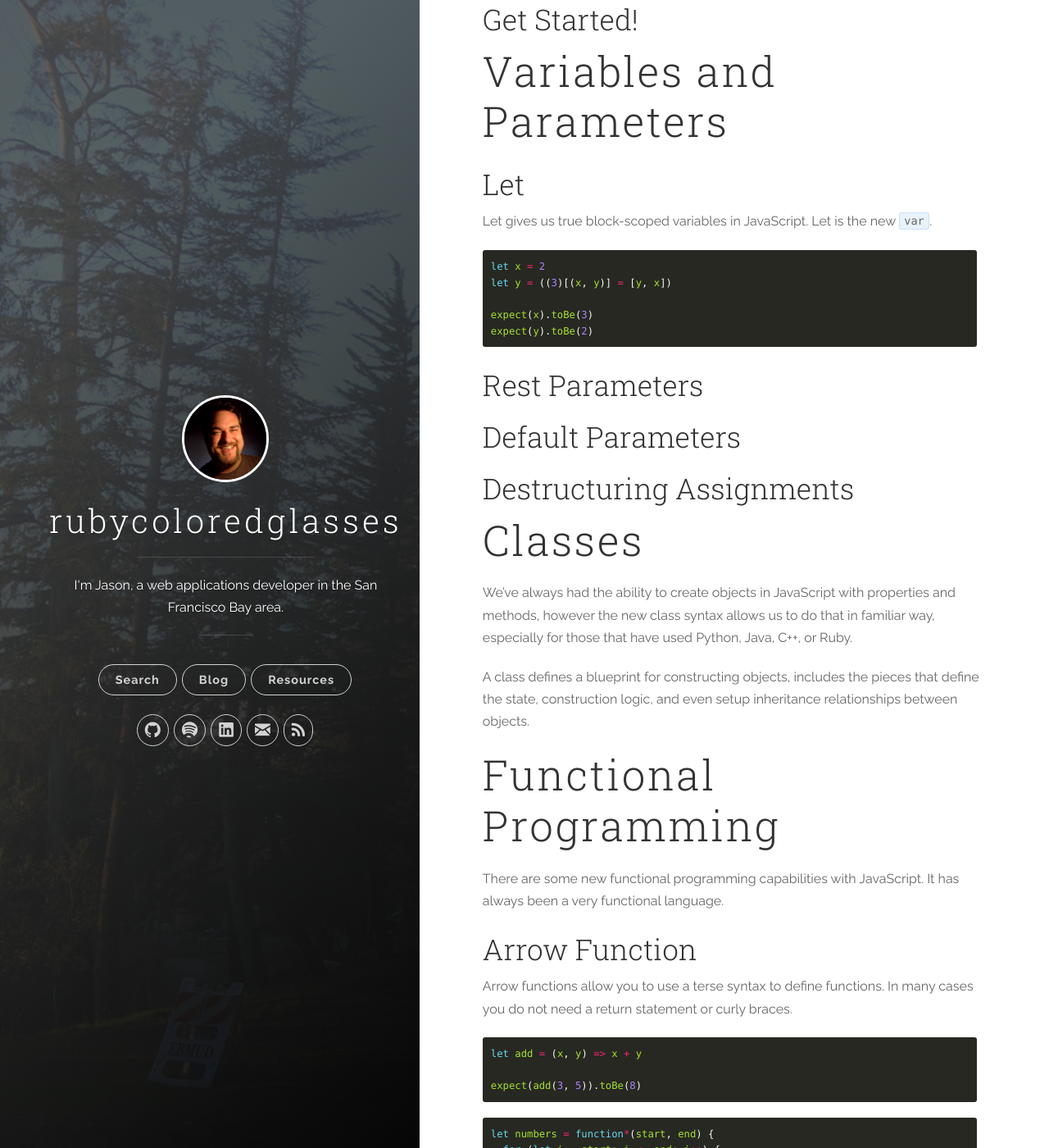
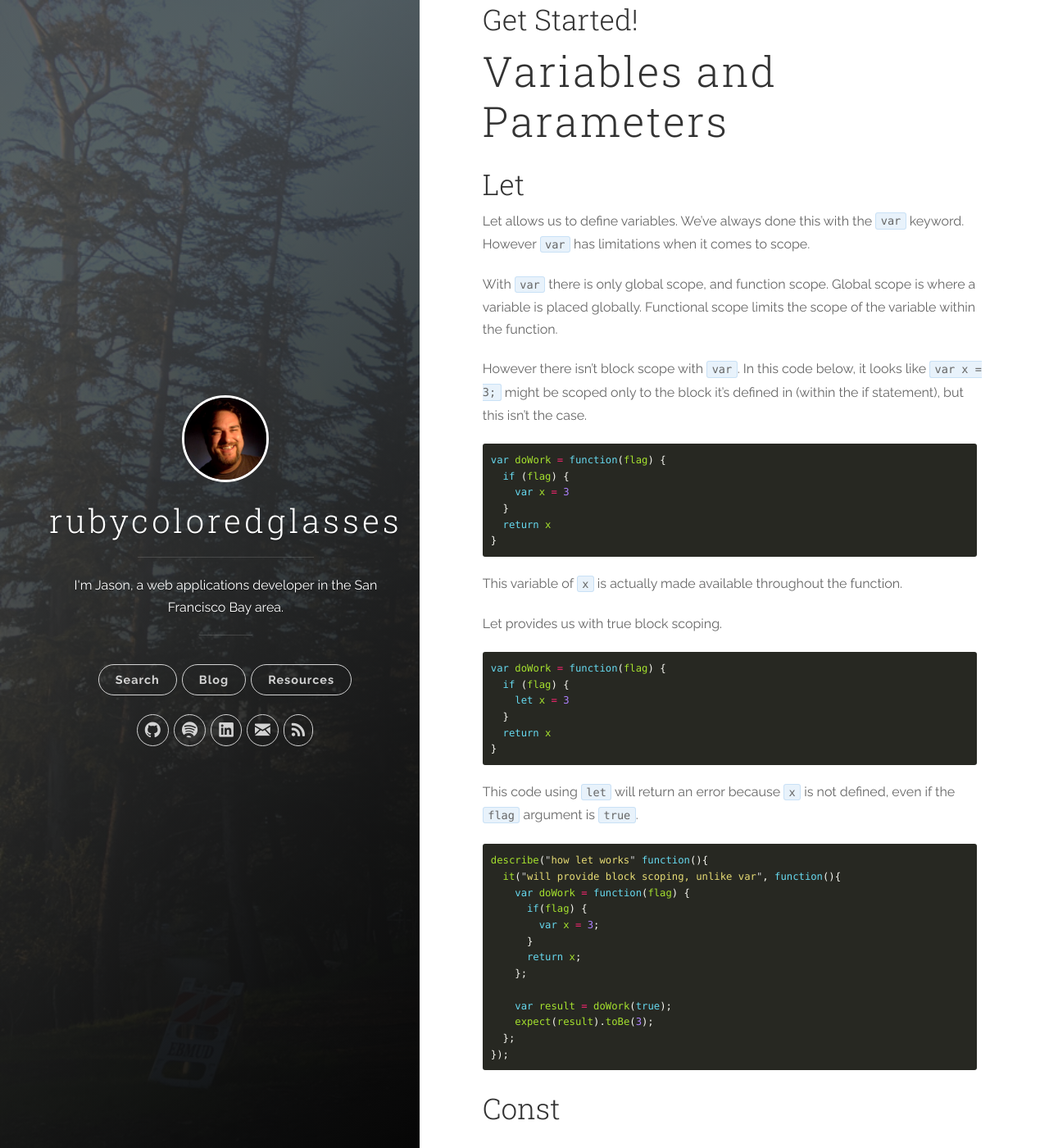
Before and after one commit to redconfetti/redconfetti.github.io, a Jekyll site: the page built from resources/notes/es6.md, in a window 1280 px wide and 1400 px high, scrolled down 1233 px. Shown: the whole window at 82% size. Built offline with Jekyll 4.4.1, drawn with Linux system fonts in a browser that asks for light colours; nearby versions of some CDN libraries.

Commit message:
Updates ES6 notes

````diff
--- a/resources/notes/es6.md
+++ b/resources/notes/es6.md
@@ -49,15 +49,59 @@ You can also go to [jsconsole](https://jsconsole.com/)
 
 ## Let
 
-Let gives us true block-scoped variables in JavaScript. Let is the new `var`.
+Let allows us to define variables. We've always done this with the `var` keyword.
+However `var` has limitations when it comes to scope.
+
+With `var` there is only global scope, and function scope. Global scope is where
+a variable is placed globally. Functional scope limits the scope of the variable
+within the function.
+
+However there isn't block scope with `var`. In this code below, it looks like
+`var x = 3;` might be scoped only to the block it's defined in (within the if
+statement), but this isn't the case.
 
 ```javascript
-let x = 2
-let y = ((3)[(x, y)] = [y, x])
+var doWork = function(flag) {
+  if (flag) {
+    var x = 3
+  }
+  return x
+}
+```
 
-expect(x).toBe(3)
-expect(y).toBe(2)
+This variable of `x` is actually made available throughout the function.
+
+Let provides us with true block scoping.
+
+```javascript
+var doWork = function(flag) {
+  if (flag) {
+    let x = 3
+  }
+  return x
+}
 ```
+
+This code using `let` will return an error because `x` is not defined, even if
+the `flag` argument is `true`.
+
+```javascript
+describe("how let works" function(){
+  it("will provide block scoping, unlike var", function(){
+    var doWork = function(flag) {
+      if(flag) {
+        var x = 3;
+      }
+      return x;
+    };
+
+    var result = doWork(true);
+    expect(result).toBe(3);
+  };
+});
+```
+
+## Const
 
 ## Rest Parameters
 
````
